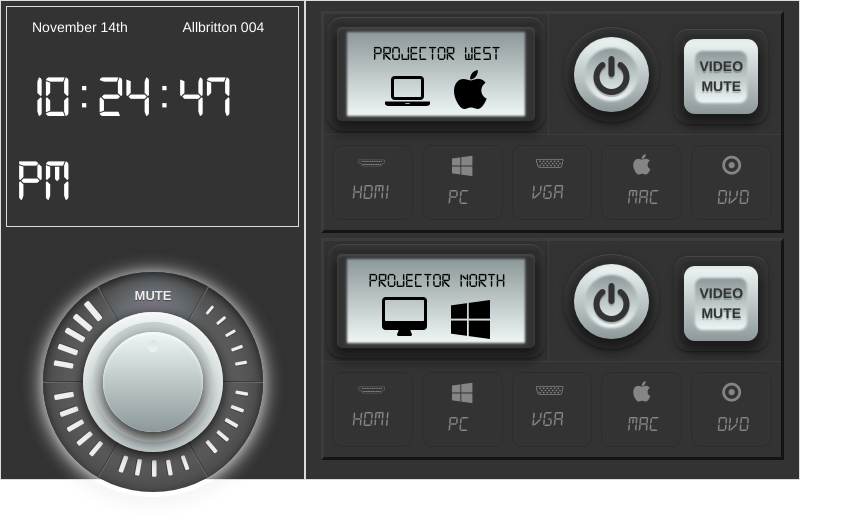
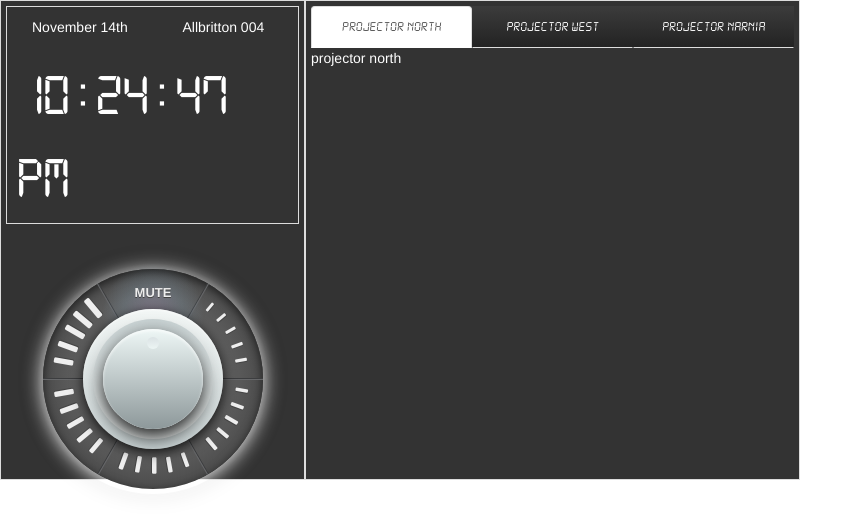
Before and after one commit to jrraymond/ui, a plain HTML site: page index.html in a window 1280 px wide. Shown: the whole page, without its empty margins (0-863 px from the left). Drawn offline with nearby package versions, Linux system fonts and the light colour scheme.

Commit message:
tabbed navigation

```diff
--- a/css/main.css
+++ b/css/main.css
@@ -66,7 +66,7 @@ body {
 #clock {
   font-family: "digitalfontmono";
   color: #ffffff;
-  font-size: 59px;
+  font-size: 58px;
 }
 #date {
   color: #ffffff;
@@ -272,8 +272,24 @@ body {
   padding-right: 12px;
 }
 
-
 /* Custom fonts */
 .cf {
   display: inline-block;
 }
+
+/* NAVIGATION BAR */
+.out-nav {
+}
+.out-nav-tab {
+  width: 33%;
+}
+.out-nav-tab a {
+  font-color: #ffffff;
+  color: #ffffff;
+  font-family: digitalfont;
+  text-decoration: none;
+}
+.out-tab-content {
+  font-color: #ffffff;
+  color: #ffffff;
+}
--- a/index.html
+++ b/index.html
@@ -146,8 +146,27 @@
 
 
 
-      <div id="sources">
-        <div id="output-1" class="output">
+      <div id="sources" class="container">
+        <ul class="nav nav-tabs nav-justified navbar-inverse out-nav">
+          <li class="active out-nav-tab"><a href="#projector-north">PROJECTOR NORTH</a></li>
+          <li class="out-nav-tab"><a href="#projector-west">PROJECTOR WEST</a></li>
+          <li class="out-nav-tab"><a href="#projector-narnia">PROJECTOR NARNIA</a></li>
+        </ul>
+        <div class="tab-content">
+          <div class="tab-pane active" id="projector-north" data-toggle="tab">
+            <p class="out-tab-content">projector north</p>
+          </div>
+          <div class="tab-pane" id="projector-west" data-toggle="tab">
+            <p class="out-tab-content">projector west</p>
+          </div>
+          <div class="tab-pane" id="projector-narnia" data-toggle="tab">
+            <p class="out-tab-content">projector narnia</p>
+          </div>
+        </div>
+
+      </div>
+
+        <!--div id="output-1" class="output">
 
           <div class="container">
             <div class="out-group row">
@@ -236,9 +255,9 @@
               </label>
             </div>
           </div>
-        </div>
+        </div-->
 
-        <div id="output-2" class="output">
+        <!--div id="output-2" class="output">
 
           <div class="container">
             <div class="out-group row">
@@ -328,8 +347,7 @@
             </div>
           </div>
 
-        </div>
-      </div>
+        </div-->
     </div>
 
     <script src="//ajax.googleapis.com/ajax/libs/jquery/1.10.1/jquery.min.js"></script>
--- a/js/main.js
+++ b/js/main.js
@@ -168,3 +168,9 @@ var updateTime = function() {
 updateTime();
 
 setInterval(updateTime, 1000);
+
+/* TAB NAVIGATION */
+$(".out-nav-tab a").on("click", function(e) {
+  e.preventDefault();
+  $(this).tab("show");
+});
```
